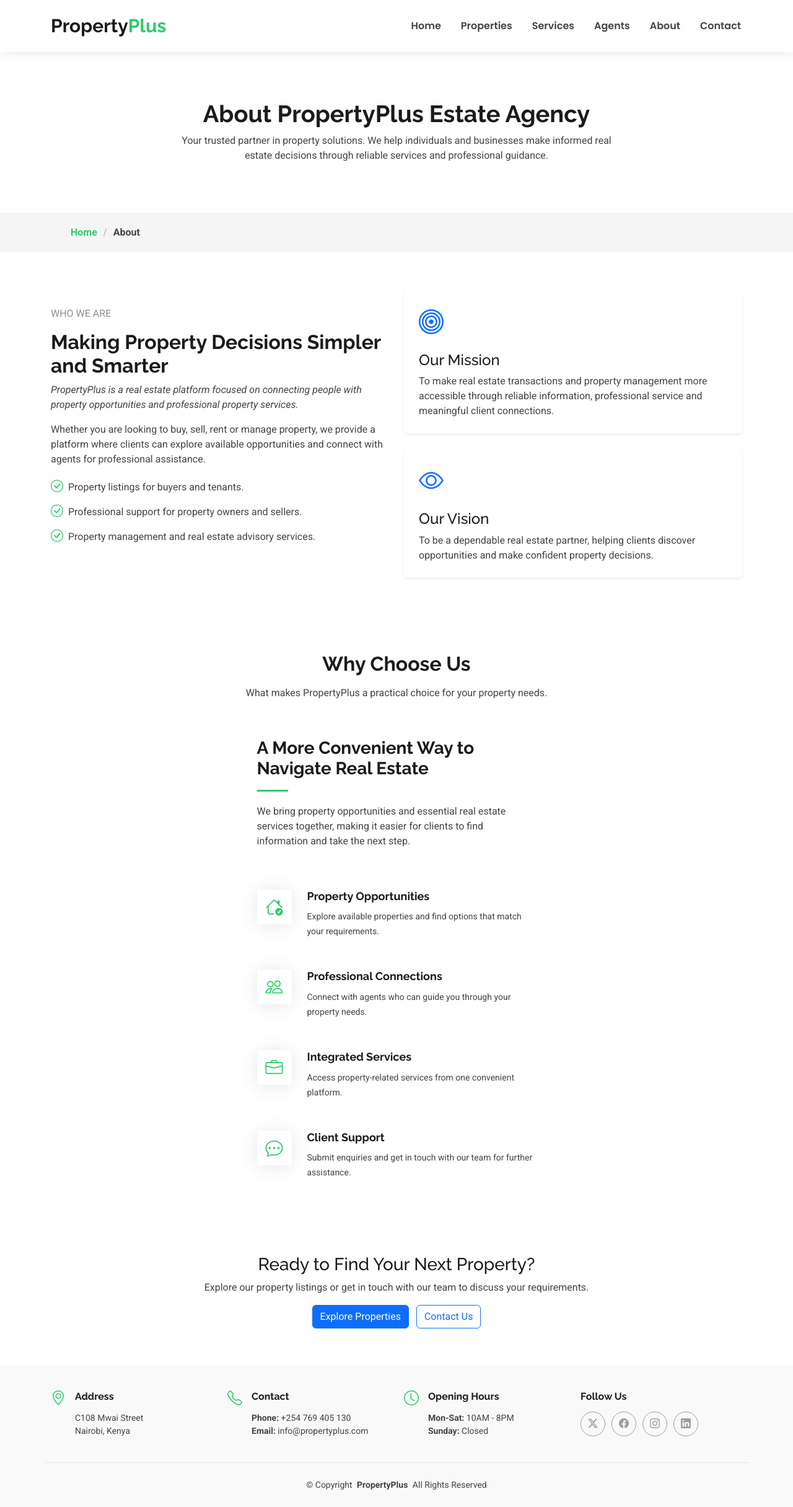
After one commit to harizonelopez/EstateAgency, a Django app: page /about/ in a window 1280 px wide. The commit adds this page. Shown: the whole page at 62% size. Run offline with Django 5.2, Linux system fonts and the light colour scheme; some libraries are stand-ins or nearby versions.

Commit message:
Add contact pages, update URLs and views for enquiries

```diff
--- a/config/urls.py
+++ b/config/urls.py
@@ -30,6 +30,9 @@ urlpatterns = [
 
     # Agents
     path('agents/', include('agents.urls')),
+
+    # Contacts & Enquiries
+    path('contact/', include('enquiries.urls')),
 ]
 
 if settings.DEBUG:
--- a/core/urls.py
+++ b/core/urls.py
@@ -5,6 +5,7 @@ app_name = 'core'
 
 urlpatterns = [
     path('', views.home, name='home'),
+    path('about/', views.about, name='about'),
     path('services/', views.services, name='services'),
     path('services/<slug:slug>/', views.service_detail, name='service_detail'),
 ]
--- a/core/views.py
+++ b/core/views.py
@@ -7,15 +7,15 @@ def home(request):
     featured_properties = Property.objects.filter(
         is_featured=True,
         is_available=True
-    ) [:3]
+    )[:3]
 
     agents = Agent.objects.filter(
         is_active=True
-    ) [:3]
+    )[:3]
 
     services = Service.objects.filter(
         is_active=True
-    ) [:3]
+    )[:3]
 
     context = {
         'featured_properties': featured_properties,
@@ -42,3 +42,6 @@ def service_detail(request, slug):
         'other_services': other_services,
     }
     return render(request, 'core/service_detail.html', context)
+
+def about(request):
+    return render(request, 'core/about.html')
--- a/enquiries/urls.py
+++ b/enquiries/urls.py
@@ -1,5 +1,8 @@
 from django.urls import path
+from . import views
 
 app_name = 'enquiries'
 
-urlpatterns = []
+urlpatterns = [
+    path('', views.contact, name='contact'),
+]
--- a/templates/base.html
+++ b/templates/base.html
@@ -34,27 +34,23 @@
 </head>
 
 <body class="{% block body_class %}{% endblock %}">
-
     <!-- Header -->
     <header id="header" class="header d-flex align-items-center fixed-top">
         <div class="container-fluid container-xl position-relative d-flex align-items-center justify-content-between">
-
             <a href="{% url 'core:home' %}" class="logo d-flex align-items-center">
                 <h1 class="sitename">Property<span>Plus</span></h1>
             </a>
-
             <nav id="navmenu" class="navmenu">
                 <ul>
                     <li><a href="{% url 'core:home' %}">Home</a></li>
                     <li><a href="{% url 'properties:list' %}">Properties</a></li>
                     <li><a href="{% url 'core:services' %}">Services</a></li>
                     <li><a href="{% url 'agents:list' %}">Agents</a></li>
-                    <li><a href="#">About</a></li>
-                    <li><a href="#">Contact</a></li>
+                    <li><a href="{% url 'core:about' %}">About</a></li>
+                    <li><a href="{% url 'enquiries:contact' %}">Contact</a></li>
                 </ul>
                 <i class="mobile-nav-toggle d-xl-none bi bi-list"></i>
             </nav>
-
         </div>
     </header>
 
@@ -64,12 +60,11 @@
         {% endblock %}
     </main>
 
+    {% block footer %}
     <!-- Footer -->
     <footer id="footer" class="footer light-background">
-
         <div class="container">
             <div class="row gy-3">
-
                 <div class="col-lg-3 col-md-6 d-flex">
                     <i class="bi bi-geo-alt icon"></i>
                     <div class="address">
@@ -110,15 +105,13 @@
                         <a href="#"><i class="bi bi-linkedin"></i></a>
                     </div>
                 </div>
-
             </div>
         </div>
-
         <div class="container copyright text-center mt-4">
             <p>© <span>Copyright</span> <strong class="px-1 sitename">PropertyPlus</strong> <span>All Rights Reserved</span></p>
         </div>
-
     </footer>
+    {% endblock %}
 
     <!-- Scroll Top -->
     <a href="#" id="scroll-top" class="scroll-top d-flex align-items-center justify-content-center">
--- /dev/null
+++ b/templates/core/about.html
@@ -0,0 +1,178 @@
+{% extends 'base.html' %}
+{% block title %}About Us | PropertyPlus{% endblock %}
+{% block body_class %}about-page{% endblock %}
+
+{% block content %}
+<!-- Page Title -->
+<div class="page-title" data-aos="fade">
+    <div class="heading">
+        <div class="container">
+            <div class="row d-flex justify-content-center text-center">
+                <div class="col-lg-8">
+                    <h1>About PropertyPlus Estate Agency</h1>
+                    <p class="mb-0">
+                        Your trusted partner in property solutions. We help
+                        individuals and businesses make informed real estate
+                        decisions through reliable services and professional guidance.
+                    </p>
+                </div>
+            </div>
+        </div>
+    </div>
+
+    <nav class="breadcrumbs">
+        <div class="container">
+            <ol>
+                <li><a href="{% url 'core:home' %}">Home</a></li>
+                <li class="current">About</li>
+            </ol>
+        </div>
+    </nav>
+</div>
+
+<!-- About Section -->
+<section id="about" class="about section">
+    <div class="container">
+        <div class="row gy-4 align-items-center">
+            <div class="col-lg-6 content" data-aos="fade-up">
+                <p class="who-we-are">Who We Are</p>
+                <h3>Making Property Decisions Simpler and Smarter</h3>
+                <p class="fst-italic">
+                    PropertyPlus is a real estate platform focused on connecting
+                    people with property opportunities and professional property services.
+                </p>
+                <p>
+                    Whether you are looking to buy, sell, rent or manage property,
+                    we provide a platform where clients can explore available
+                    opportunities and connect with agents for professional assistance.
+                </p>
+                <ul>
+                    <li>
+                        <i class="bi bi-check-circle"></i>
+                        <span>Property listings for buyers and tenants.</span>
+                    </li>
+                    <li>
+                        <i class="bi bi-check-circle"></i>
+                        <span>Professional support for property owners and sellers.</span>
+                    </li>
+                    <li>
+                        <i class="bi bi-check-circle"></i>
+                        <span>Property management and real estate advisory services.</span>
+                    </li>
+                </ul>
+            </div>
+
+            <div class="col-lg-6" data-aos="fade-up" data-aos-delay="200">
+                <div class="row gy-4">
+                    <div class="col-12">
+                        <div class="p-4 shadow-sm rounded">
+                            <i class="bi bi-bullseye fs-1 text-primary"></i>
+                            <h4 class="mt-3">Our Mission</h4>
+                            <p class="mb-0">
+                                To make real estate transactions and property
+                                management more accessible through reliable
+                                information, professional service and meaningful
+                                client connections.
+                            </p>
+                        </div>
+                    </div>
+                    <div class="col-12">
+                        <div class="p-4 shadow-sm rounded">
+                            <i class="bi bi-eye fs-1 text-primary"></i>
+                            <h4 class="mt-3">Our Vision</h4>
+                            <p class="mb-0">
+                                To be a dependable real estate partner, helping
+                                clients discover opportunities and make confident
+                                property decisions.
+                            </p>
+                        </div>
+                    </div>
+                </div>
+            </div>
+        </div>
+    </div>
+</section>
+
+<!-- Why Choose Us -->
+<section id="features" class="features section">
+    <div class="container">
+        <div class="section-title" data-aos="fade-up">
+            <h2>Why Choose Us</h2>
+            <p>What makes PropertyPlus a practical choice for your property needs.</p>
+        </div>
+        <div class="row justify-content-around gy-4">
+            <div class="col-lg-5 d-flex flex-column justify-content-center"
+                 data-aos="fade-up">
+                <h3>A More Convenient Way to Navigate Real Estate</h3>
+                <p>
+                    We bring property opportunities and essential real estate
+                    services together, making it easier for clients to find
+                    information and take the next step.
+                </p>
+                <div class="icon-box d-flex position-relative">
+                    <i class="bi bi-house-check flex-shrink-0"></i>
+                    <div>
+                        <h4>Property Opportunities</h4>
+                        <p>
+                            Explore available properties and find options that
+                            match your requirements.
+                        </p>
+                    </div>
+                </div>
+
+                <div class="icon-box d-flex position-relative">
+                    <i class="bi bi-people flex-shrink-0"></i>
+                    <div>
+                        <h4>Professional Connections</h4>
+                        <p>
+                            Connect with agents who can guide you through
+                            your property needs.
+                        </p>
+                    </div>
+                </div>
+
+                <div class="icon-box d-flex position-relative">
+                    <i class="bi bi-briefcase flex-shrink-0"></i>
+                    <div>
+                        <h4>Integrated Services</h4>
+                        <p>
+                            Access property-related services from one
+                            convenient platform.
+                        </p>
+                    </div>
+                </div>
+
+                <div class="icon-box d-flex position-relative">
+                    <i class="bi bi-chat-dots flex-shrink-0"></i>
+                    <div>
+                        <h4>Client Support</h4>
+                        <p>
+                            Submit enquiries and get in touch with our team
+                            for further assistance.
+                        </p>
+                    </div>
+                </div>
+            </div>
+        </div>
+    </div>
+</section>
+
+<!-- Call to Action -->
+<section class="call-to-action section">
+    <div class="container text-center" data-aos="fade-up">
+        <h3>Ready to Find Your Next Property?</h3>
+        <p>
+            Explore our property listings or get in touch with our team
+            to discuss your requirements.
+        </p>
+
+        <a href="{% url 'properties:list' %}" class="btn btn-primary">
+            Explore Properties
+        </a>
+
+        <a href="{% url 'enquiries:contact' %}" class="btn btn-outline-primary ms-2">
+            Contact Us
+        </a>
+    </div>
+</section>
+{% endblock %}
```
Also changed, not shown: enquiries/views.py (+64 -2 lines), templates/enquiries/contact.html (added, +170 -0 lines).
